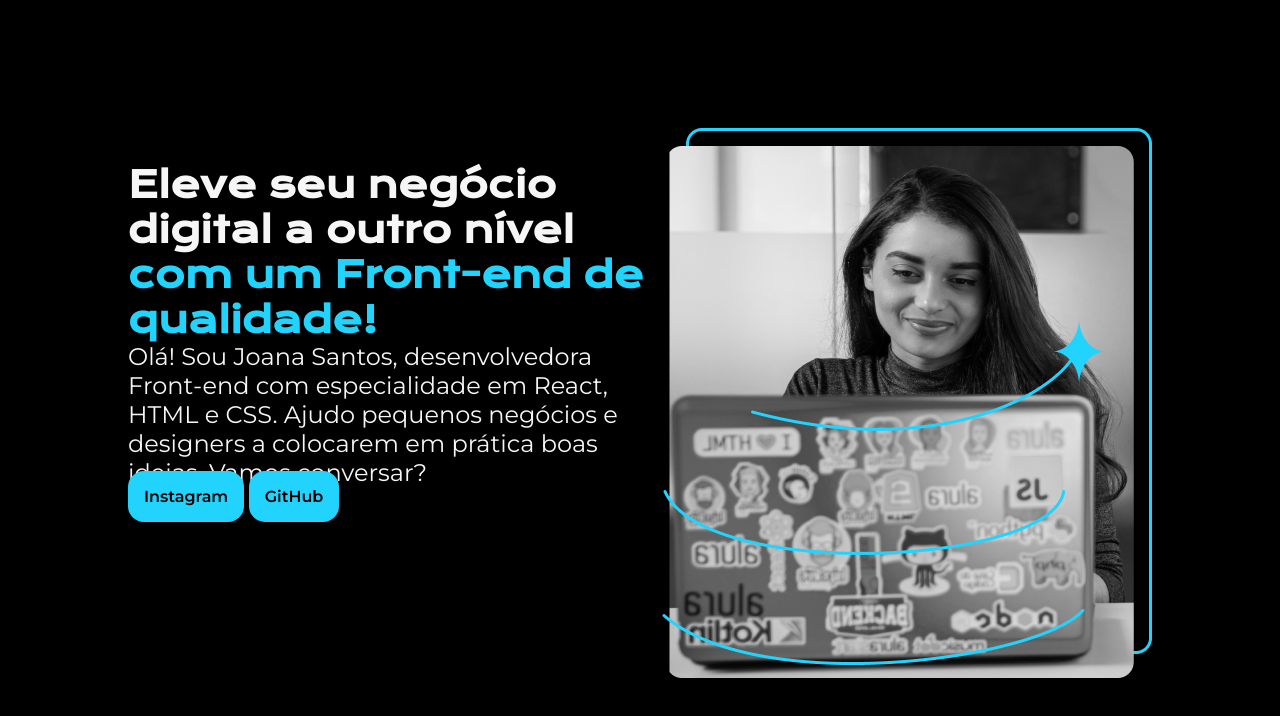
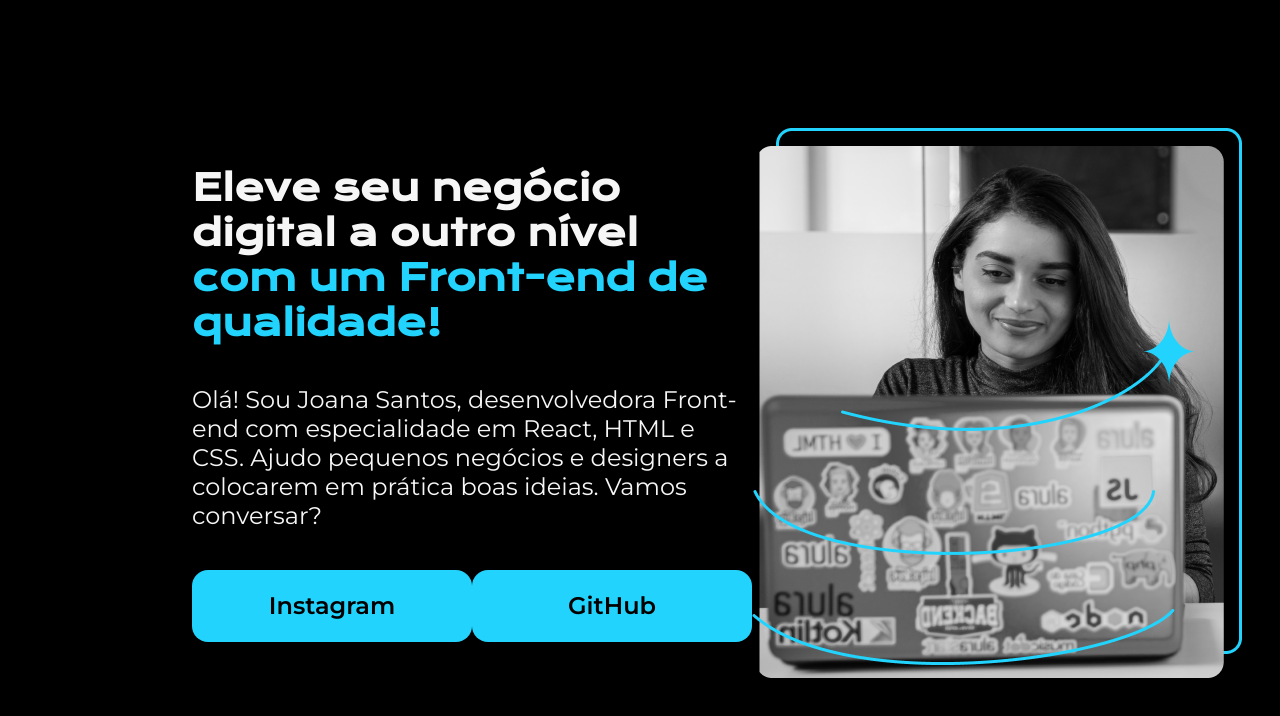
Before and after one commit to Dalsinho/alura-html-css, a plain HTML site: page ex01/index.html in a window 1280 px wide. Drawn offline with nearby package versions, Linux system fonts and the light colour scheme.

Commit message:
finalizacao ex01

```diff
--- a/ex01/index.html
+++ b/ex01/index.html
@@ -16,8 +16,10 @@
 
             <p class="apresentacao__conteudo__texto">Olá! Sou Joana Santos, desenvolvedora Front-end com especialidade em React, HTML e CSS. Ajudo pequenos negócios e designers a colocarem em prática boas ideias. Vamos conversar?</p>
 
-            <a href="https://instagram.com/daltoduarte616" class="apresentacao__conteudo__botao">Instagram</a>
-            <a href="https://github.com/Dalsinho" class="apresentacao__conteudo__botao">GitHub</a>
+            <div class="apresentacao__links">
+                <a href="https://instagram.com/daltoduarte616" class="apresentacao__links__botao" >Instagram</a>
+                <a href="https://github.com/Dalsinho" class="apresentacao__links__botao">GitHub</a>
+            </div>
         </section>
         <img src="Imagem.png" alt="Joana programando">
     </main>
--- a/ex01/style.css
+++ b/ex01/style.css
@@ -13,20 +13,12 @@ body {
     color: #F6F6F6;
 }
 
-a {
-    text-decoration: none;
-    color: black;
-    padding: 16px;
-    border-radius: 16px;
-    background-color: #22D4FD;
-}
-
 strong {
     color: #22D4FD;
 }
 
 .apresentacao {
-    margin: 10%;
+    margin: 10% 15%;
     display: flex;
     align-items: center;
     justify-content: space-between;
@@ -34,7 +26,9 @@ strong {
 
 .apresentacao__conteudo {
     width: 615px;
-    height: 482px;
+    display: flex;
+    flex-direction: column;
+    gap: 40px;
 }
 
 .apresentacao__conteudo__titulo {
@@ -47,7 +41,20 @@ strong {
     font-family: 'Montserrat', sans-serif;
 }
 
-.apresentacao__conteudo__botao {
+.apresentacao__links {
+    display: flex;
+    justify-content: space-between;
+}
+
+.apresentacao__links__botao {
+    font-size: 24px;
+    color: black;
+    width: 280px;
+    text-align: center;
+    text-decoration: none;
+    padding: 21.5px 0px;
+    border-radius: 16px;
+    background-color: #22D4FD;
     font-family: 'Montserrat', sans-serif;
     font-weight: 600;
 }
```
